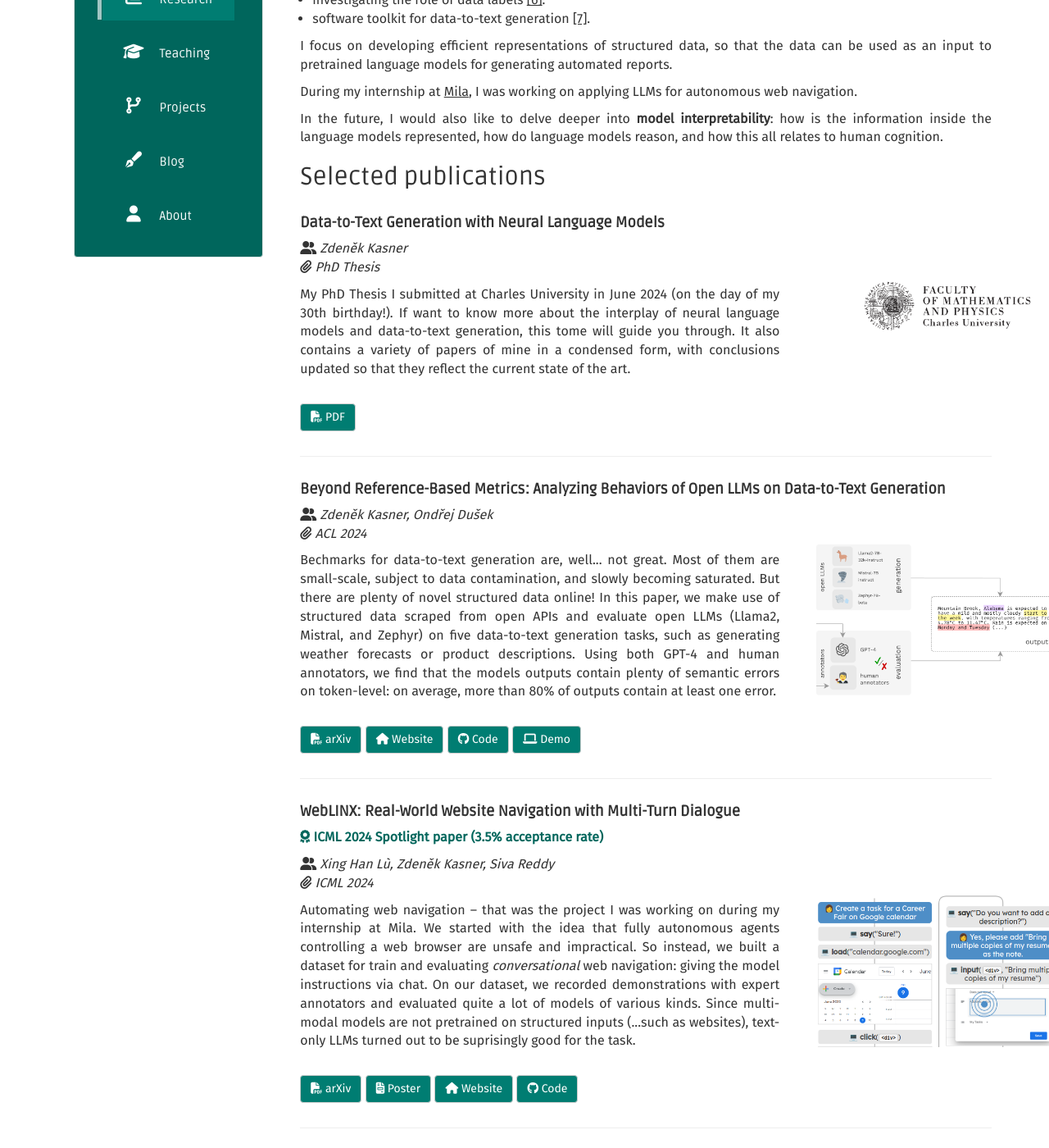
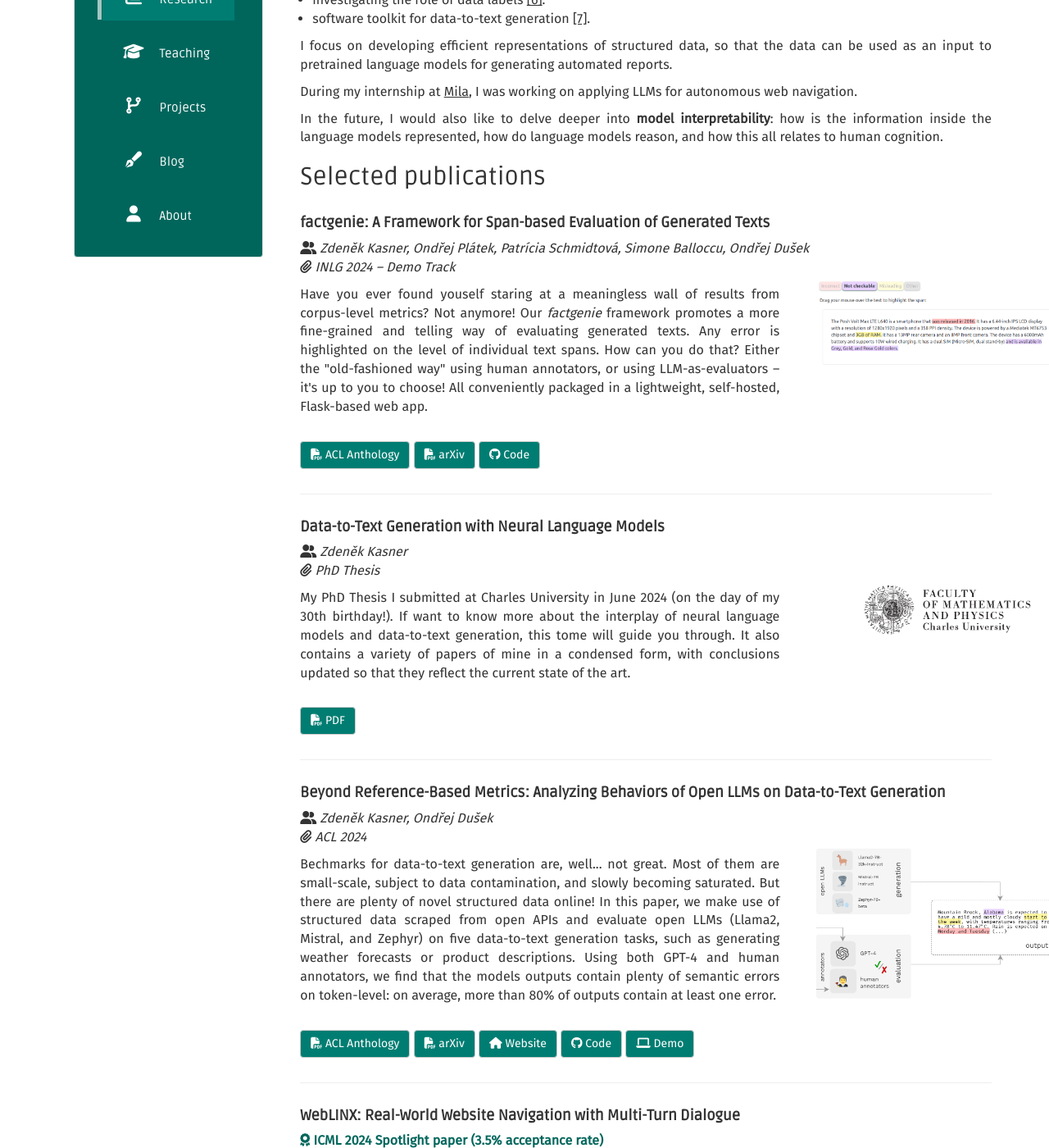
Before and after one commit to kasnerz/kasnerz.github.io, a Jekyll site: the page built from research.md, in a window 1280 px wide and 1400 px high, scrolled down 330 px. Shown: the whole window at 82% size. Built offline with Jekyll 4.4.1, drawn with Linux system fonts in a browser that asks for light colours; nearby versions of some CDN libraries.

Commit message:
Add factgenie

```diff
--- a/_data/articles.json
+++ b/_data/articles.json
@@ -1,4 +1,16 @@
 [
+	{
+		"title": "factgenie: A Framework for Span-based Evaluation of Generated Texts",
+		"code": "https://github.com/ufal/factgenie",
+		"authors": "Zdeněk Kasner, Ondřej Plátek, Patrícia Schmidtová, Simone Balloccu, Ondřej Dušek",
+		"venue": "INLG 2024 – Demo Track",
+		"text": "Have you ever found youself staring at a meaningless wall of results from corpus-level metrics? Not anymore! Our <i>factgenie</i> framework promotes a more fine-grained and telling way of evaluating generated texts. Any error is highlighted on the level of individual text spans. How can you do that? Either the \"old-fashioned way\" using human annotators, or using LLM-as-evaluators – it's up to you to choose! All conveniently packaged in a lightweight, self-hosted, Flask-based web app.",
+		"img": "2024_factgenie.png",
+		"preview": "2024_factgenie.png",
+		"acl": "https://aclanthology.org/2024.inlg-demos.5/",
+		"arxiv": "https://arxiv.org/abs/2407.17863",
+		"id": "factgenie"
+	},
 	{
 		"title": "Data-to-Text Generation with Neural Language Models",
 		"authors": "Zdeněk Kasner",
@@ -18,6 +30,7 @@
 		"img": "2024_d2t_llm.png",
 		"preview": "2024_d2t_llm_preview.png",
 		"arxiv": "http://arxiv.org/abs/2401.10186",
+		"acl": "https://aclanthology.org/2024.acl-long.651/",
 		"website": "https://d2t-llm.github.io",
 		"demo": "https://quest.ms.mff.cuni.cz/nlg/d2t-llm/data",
 		"id": "d2t-llm"
@@ -44,6 +57,7 @@
 		"text": "We began developing this tool to play with the generative language models in real time but it soon evolved into a swiss knife for table-to-text generation. TabGenie provides interactive data visualization, unified data representation & unified programming interface for more than 15 data-to-text datasets. You can use the web interface as a dataset viewer and a model playground, the programming interface then allows  to quickly prototype new models.",
 		"img": "2023_tabgenie.png",
 		"preview": "2023_tabgenie.png",
+		"acl": "https://aclanthology.org/2023.acl-demo.42/",
 		"arxiv": "https://arxiv.org/abs/2302.14169",
 		"demo": "https://quest.ms.mff.cuni.cz/nlg/tabgenie/",
 		"poster": "/assets/papers/pdf/2023_tabgenie_poster.pdf",
--- a/_data/projects.json
+++ b/_data/projects.json
@@ -1,4 +1,9 @@
 [
+	{
+		"name": "🌈 factgenie",
+		"url": "https://github.com/ufal/factgenie",
+		"text": "A lightweight self-hosted span annotation tool."
+	},
 	{
 		"name": "🛠️ reffix",
 		"url": "https://github.com/kasnerz/reffix",
```
Also changed, not shown: assets/papers/2024_factgenie.png (added).
